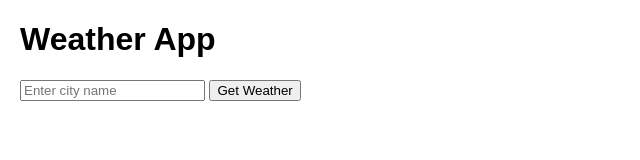
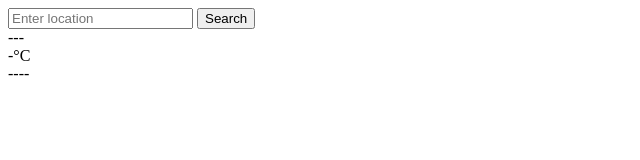
Before and after one commit to itsmeneriza/api_practice, a plain HTML site: page index.html in a window 1280 px wide. Shown: the whole page, without its empty margins (0-640 px from the left). Drawn offline with Linux system fonts and the light colour scheme.

Commit message:
Update index.html

```diff
--- a/index.html
+++ b/index.html
@@ -1,30 +1,24 @@
 <!DOCTYPE html>
 <html lang="en">
 <head>
-    <meta charset="UTF-8">
-    <meta name="viewport" content="width=device-width, initial-scale=1.0">
+    <meta charset="UTF-8" />
+    <meta name="viewport" content="width=device-width, initial-scale=1.0" />
     <title>Weather App</title>
     <style>
-        body {
-            font-family: Arial, sans-serif;
-            margin: 20px;
-        }
-        #weather {
-            margin-top: 20px;
-        }
-        .weather-info {
-            border: 1px solid #ccc;
-            padding: 10px;
-            margin-top: 10px;
-        }
+        /* Add your CSS styling here */
     </style>
 </head>
 <body>
-    <h1>Weather App</h1>
-    <input type="text" id="city" placeholder="Enter city name" />
-    <button id="fetch-weather">Get Weather</button>
-    <div id="weather"></div>
-
+    <div class="container">
+        <input type="text" class="location-input" placeholder="Enter location" />
+        <button class="search-button">Search</button>
+        <div class="weather-info">
+            <div class="icon">---</div>
+            <div class="temp">-°C</div>
+            <div class="summary">----</div>
+            <div class="location"></div>
+        </div>
+    </div>
     <script src="script.js"></script>
 </body>
 </html>
```
